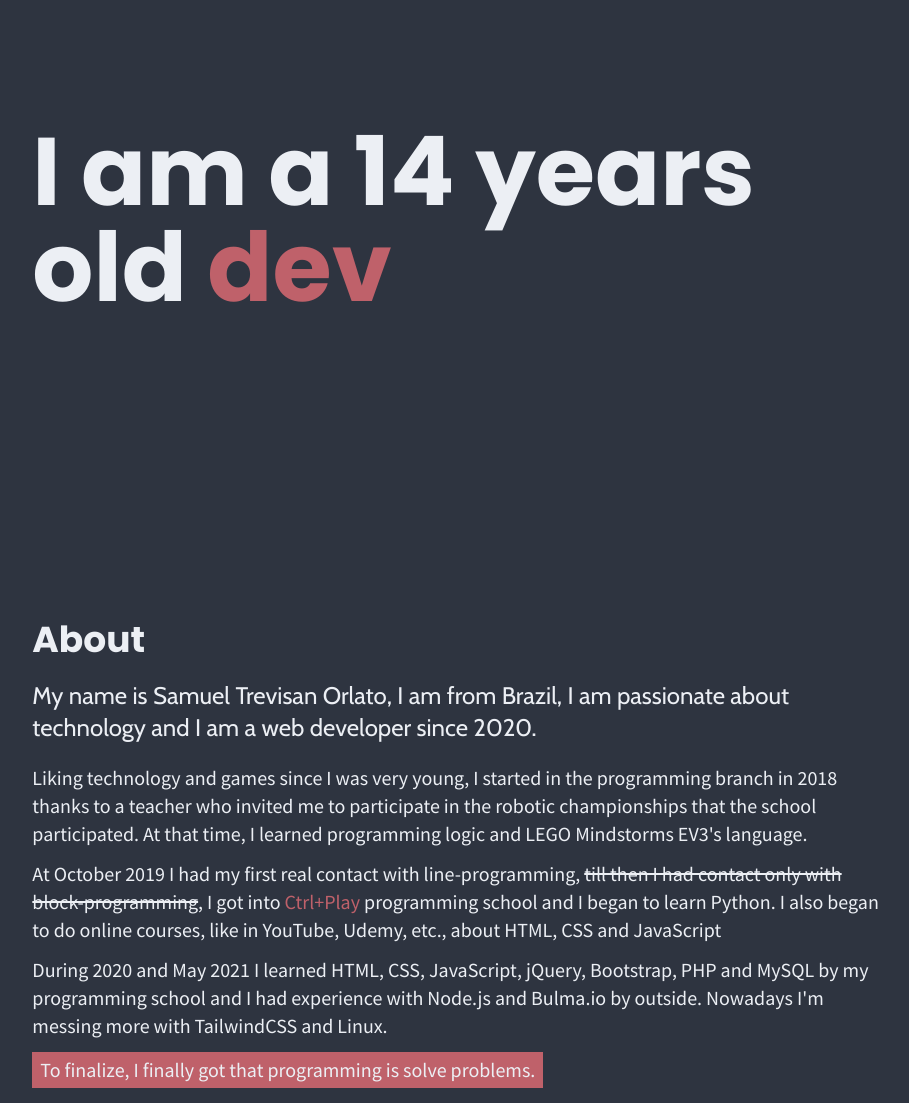
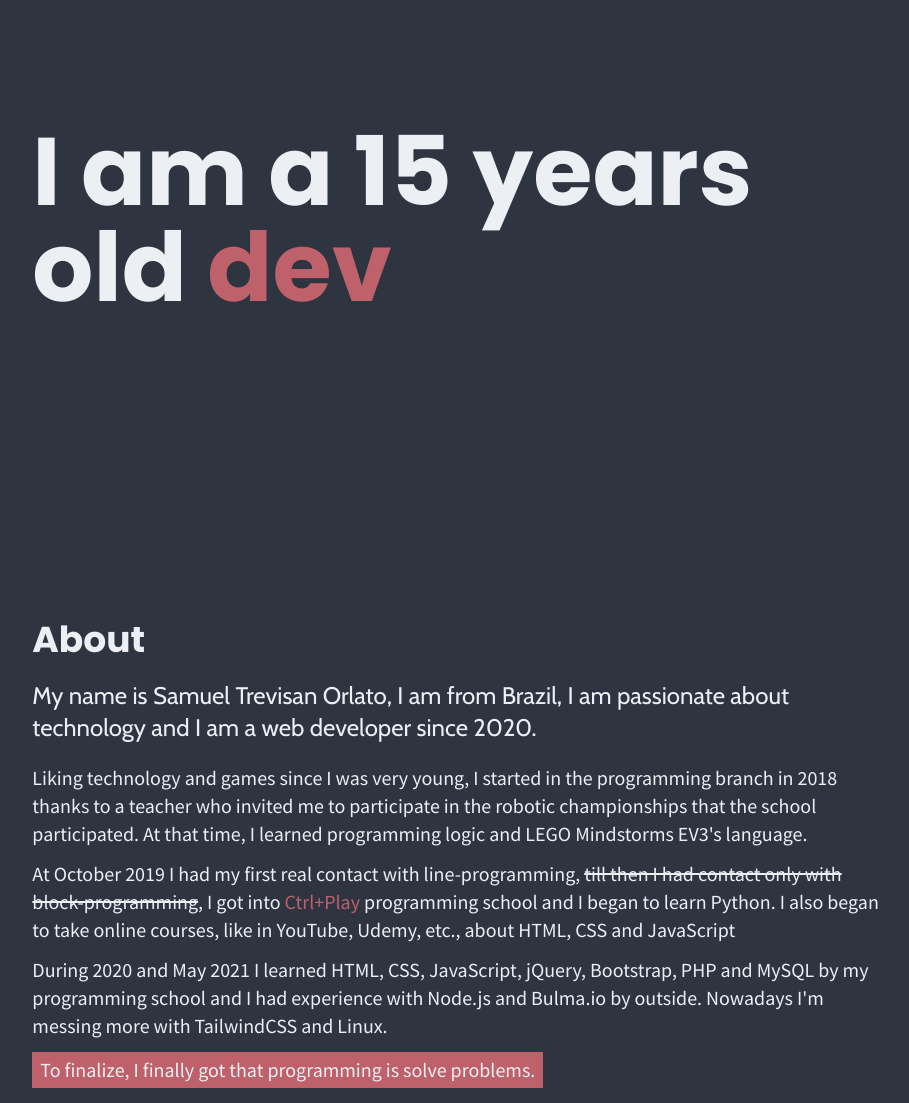
Before and after one commit to samuelorlato/portfolio, a plain HTML site: page about.html in a window 1280 px wide. Shown: the part 180-1283 px from the top of the page, without its empty margins (181-1090 px from the left). Drawn offline with nearby package versions, Linux system fonts and the light colour scheme.

Commit message:
Grammatical corrections

```diff
--- a/about.html
+++ b/about.html
@@ -18,7 +18,7 @@
             <a href="./" class="text-white font-title transition-all cursor-pointer hover:text-red">back</a>
         </div>
         <div class="flex h-screen items-center font-title tablet:text-8xl text-6xl leading-tight">
-            <h1 class="text-white">I am a 14 years old <span class="text-red">dev</span></h1>
+            <h1 class="text-white">I am a 15 years old <span class="text-red">dev</span></h1>
         </div>
         <div class="mb-10">
             <h2 class="font-title text-white tablet:text-4xl text-3xl mb-5">About</h2>
@@ -29,7 +29,7 @@
                 Liking technology and games since I was very young, I started in the programming branch in 2018 thanks to a teacher who invited me to participate in the robotic championships that the school participated. At that time, I learned programming logic and LEGO Mindstorms EV3's language.
             </div>
             <div class="text-white font-body tablet:text-xl text-base mb-3">
-                At October 2019 I had my first real contact with line-programming, <span class="line-through">till then I had contact only with block-programming</span>, I got into <a href="https://ctrlplay.com.br" target="blank" class="text-red transition-all hover:text-green">Ctrl+Play</a> programming school and I began to learn Python. I also began to do online courses, like in YouTube, Udemy, etc., about HTML, CSS and JavaScript
+                At October 2019 I had my first real contact with line-programming, <span class="line-through">till then I had contact only with block-programming</span>, I got into <a href="https://ctrlplay.com.br" target="blank_" class="text-red transition-all hover:text-green">Ctrl+Play</a> programming school and I began to learn Python. I also began to take online courses, like in YouTube, Udemy, etc., about HTML, CSS and JavaScript
             </div>
             <div class="text-white font-body tablet:text-xl text-base mb-3">
                 During 2020 and May 2021 I learned HTML, CSS, JavaScript, jQuery, Bootstrap, PHP and MySQL by my programming school and I had experience with Node.js and Bulma.io by outside. Nowadays I'm messing more with TailwindCSS and Linux.
```
